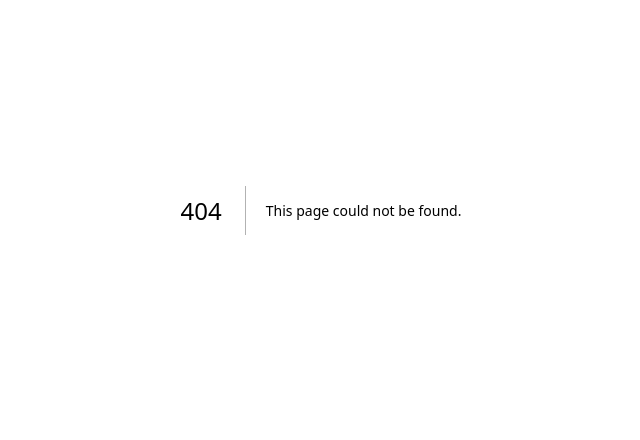
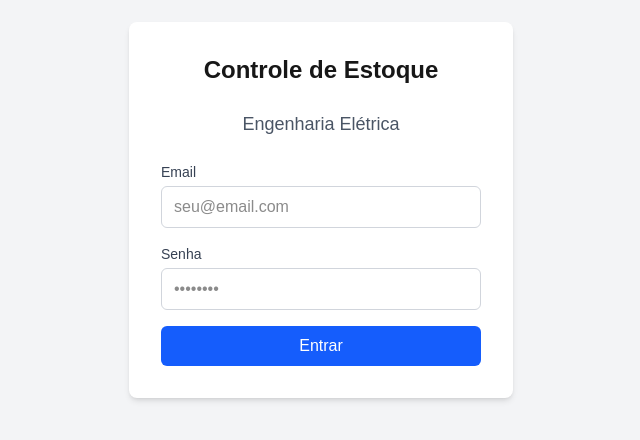
Before and after one commit to projetosengenharia-star/estoque-eletrica, a Next.js app: page /login in a window 1280 px wide. Before the commit this address had no page. Shown: the part 190-630 px from the top of the page, without its empty margins (319-959 px from the left). Built offline with nearby package versions, Linux system fonts and the light colour scheme; no server answers.

Commit message:
Add login and dashboard

```diff
--- /dev/null
+++ b/app/dashboard/page.tsx
@@ -0,0 +1,62 @@
+'use client'
+
+import { useEffect, useState } from 'react'
+import { supabase } from '@/lib/supabase/client'
+
+export default function DashboardPage() {
+  const [user, setUser] = useState<any>(null)
+
+  useEffect(() => {
+    const getUser = async () => {
+      const { data: { user } } = await supabase.auth.getUser()
+      if (!user) {
+        window.location.href = '/login'
+      } else {
+        setUser(user)
+      }
+    }
+    getUser()
+  }, [])
+
+  const handleLogout = async () => {
+    await supabase.auth.signOut()
+    window.location.href = '/login'
+  }
+
+  return (
+    <div className="min-h-screen bg-gray-100">
+      <nav className="bg-white shadow-md p-4">
+        <div className="max-w-7xl mx-auto flex justify-between items-center">
+          <h1 className="text-xl font-bold">Dashboard</h1>
+          <div className="flex items-center gap-4">
+            <span className="text-gray-600">{user?.email}</span>
+            <button
+              onClick={handleLogout}
+              className="bg-red-600 text-white px-4 py-2 rounded-md hover:bg-red-700"
+            >
+              Sair
+            </button>
+          </div>
+        </div>
+      </nav>
+
+      <main className="max-w-7xl mx-auto p-6">
+        <h2 className="text-2xl font-bold mb-6">Bem-vindo!</h2>
+        <div className="grid grid-cols-1 md:grid-cols-3 gap-6">
+          <div className="bg-white p-6 rounded-lg shadow">
+            <h3 className="font-semibold mb-2">Materiais</h3>
+            <p className="text-gray-600">Gerencie seu catálogo</p>
+          </div>
+          <div className="bg-white p-6 rounded-lg shadow">
+            <h3 className="font-semibold mb-2">Estoque</h3>
+            <p className="text-gray-600">Controle de entradas e saídas</p>
+          </div>
+          <div className="bg-white p-6 rounded-lg shadow">
+            <h3 className="font-semibold mb-2">Relatórios</h3>
+            <p className="text-gray-600">Análises e exportações</p>
+          </div>
+        </div>
+      </main>
+    </div>
+  )
+}
--- /dev/null
+++ b/app/login/page.tsx
@@ -0,0 +1,89 @@
+'use client'
+
+import { useState } from 'react'
+import { supabase } from '@/lib/supabase/client'
+
+export default function LoginPage() {
+  const [email, setEmail] = useState('')
+  const [password, setPassword] = useState('')
+  const [loading, setLoading] = useState(false)
+  const [error, setError] = useState<string | null>(null)
+
+  const handleLogin = async (e: React.FormEvent) => {
+    e.preventDefault()
+    setLoading(true)
+    setError(null)
+
+    try {
+      const { data, error } = await supabase.auth.signInWithPassword({
+        email,
+        password,
+      })
+
+      if (error) throw error
+
+      window.location.href = '/dashboard'
+    } catch (err: any) {
+      setError(err.message)
+    } finally {
+      setLoading(false)
+    }
+  }
+
+  return (
+    <div className="min-h-screen flex items-center justify-center bg-gray-100">
+      <div className="bg-white p-8 rounded-lg shadow-md w-96">
+        <h1 className="text-2xl font-bold text-center mb-6">
+          Controle de Estoque
+        </h1>
+        <h2 className="text-lg text-center mb-6 text-gray-600">
+          Engenharia Elétrica
+        </h2>
+
+        <form onSubmit={handleLogin} className="space-y-4">
+          <div>
+            <label className="block text-sm font-medium text-gray-700 mb-1">
+              Email
+            </label>
+            <input
+              type="email"
+              value={email}
+              onChange={(e) => setEmail(e.target.value)}
+              className="w-full px-3 py-2 border border-gray-300 rounded-md focus:outline-none focus:ring-2 focus:ring-blue-500"
+              placeholder="seu@email.com"
+              required
+            />
+          </div>
+
+          <div>
+            <label className="block text-sm font-medium text-gray-700 mb-1">
+              Senha
+            </label>
+            <input
+              type="password"
+              value={password}
+              onChange={(e) => setPassword(e.target.value)}
+              className="w-full px-3 py-2 border border-gray-300 rounded-md focus:outline-none focus:ring-2 focus:ring-blue-500"
+              placeholder="••••••••"
+              required
+            />
+          </div>
+
+          {error && (
+            <div className="bg-red-50 text-red-600 p-3 rounded-md text-sm">
+              {error}
+            </div>
+          )}
+
+          <button
+            type="submit"
+            disabled={loading}
+            className="w-full bg-blue-600 text-white py-2 px-4 rounded-md hover:bg-blue-700 transition-colors disabled:opacity-50"
+          >
+            {loading ? 'Entrando...' : 'Entrar'}
+          </button>
+        </form>
+      </div>
+    </div>
+  )
+}
--- /dev/null
+++ b/lib/supabase/client.ts
@@ -0,0 +1,6 @@
+import { createClient } from '@supabase/supabase-js'
+
+const supabaseUrl = process.env.NEXT_PUBLIC_SUPABASE_URL!
+const supabaseAnonKey = process.env.NEXT_PUBLIC_SUPABASE_ANON_KEY!
+
+export const supabase = createClient(supabaseUrl, supabaseAnonKey)
```
